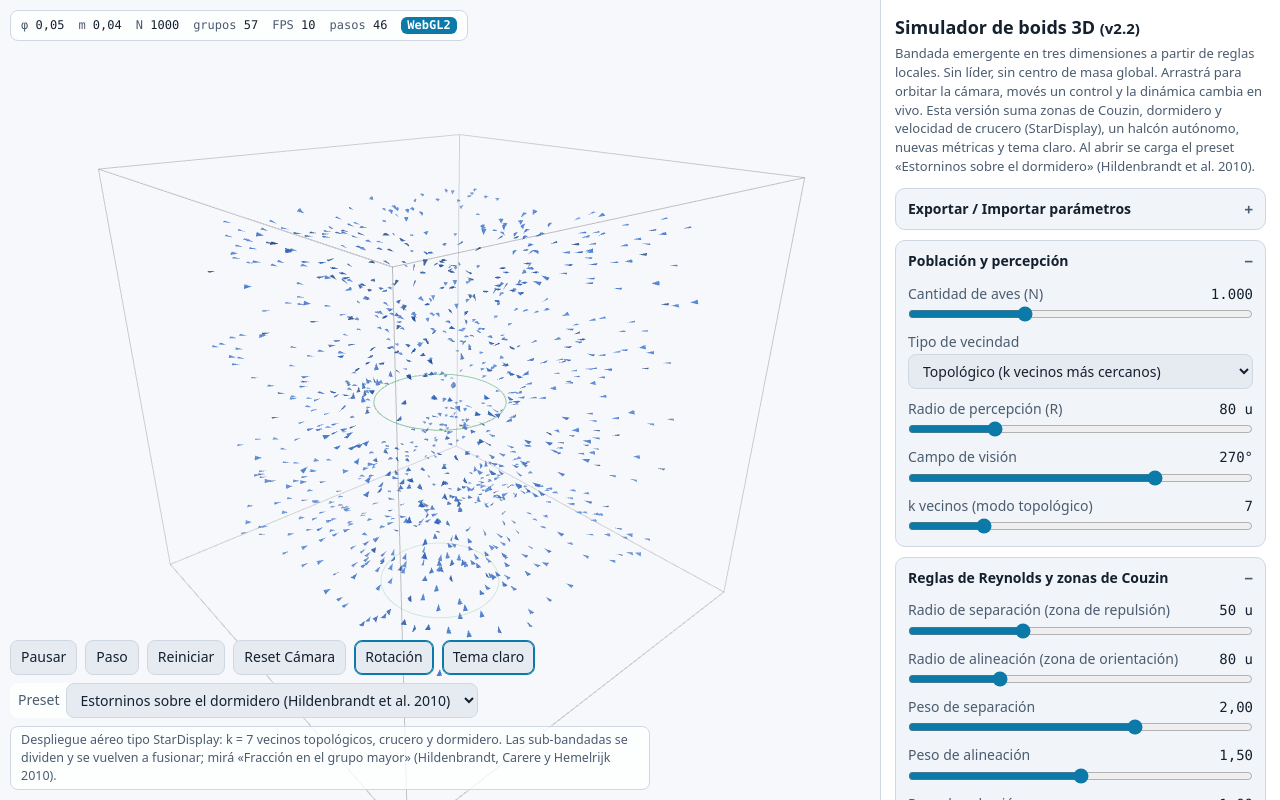
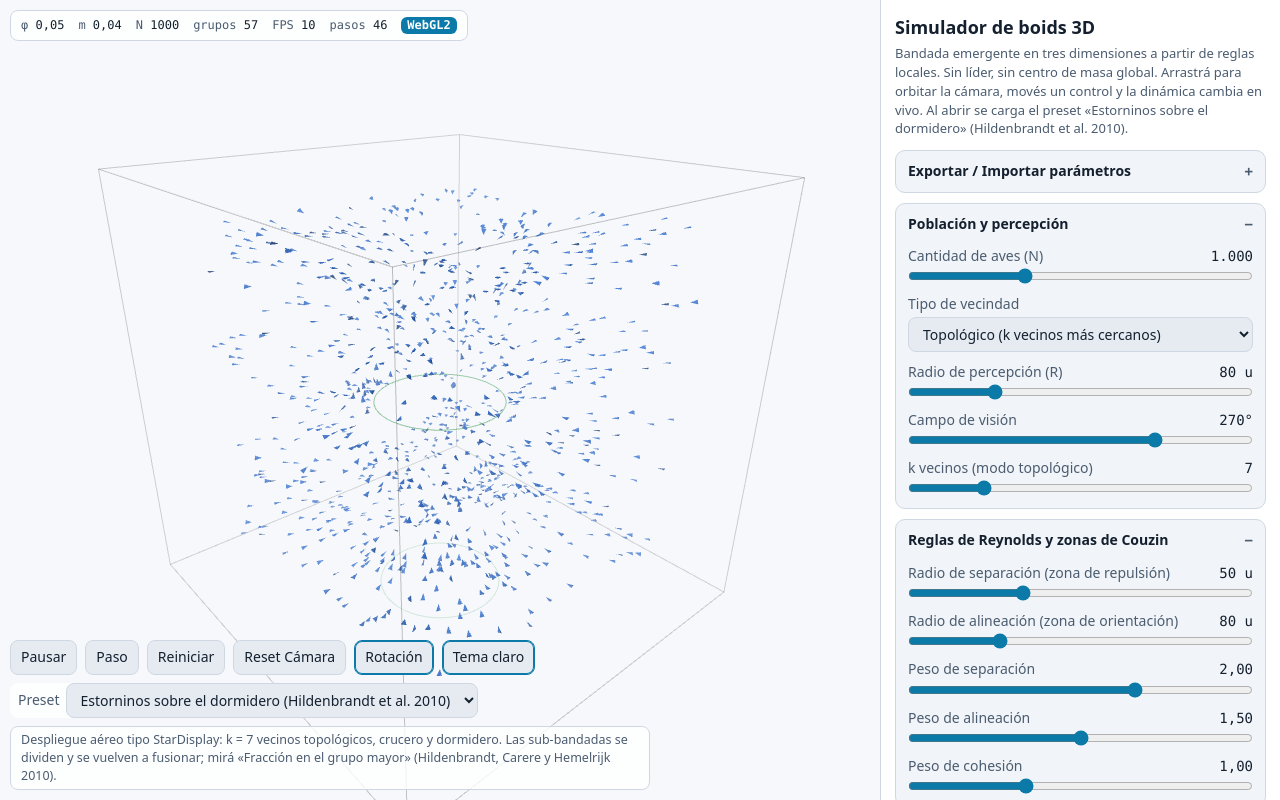
Before and after one commit to WhileTrueTry/simulador_boids, a plain HTML site: page index.html in a window 1280 px wide. Drawn offline with Linux system fonts and the light colour scheme; animation ran at ten frames a second.

Commit message:
Simplify title and header in index.html
Updated the title and header content for clarity.

```diff
--- a/index.html
+++ b/index.html
@@ -4,7 +4,7 @@
 <meta charset="utf-8">
 <meta name="viewport" content="width=device-width, initial-scale=1">
 <meta name="color-scheme" content="light">
-<title>Simulador de boids 3D (v2.2) — bandada emergente en tres dimensiones (Reynolds, Ballerini, Couzin, Vicsek, Hildenbrandt, Bialek, Storms)</title>
+<title>Simulador de boids 3D (Bandada emergente)</title>
 <style>
 :root {
   color-scheme: dark;
@@ -269,8 +269,8 @@ kbd { font-family: var(--mono); background: var(--control); border: 1px solid va
 
   <aside id="panel" class="panel" aria-label="Panel de parámetros">
     <header class="panel-cab">
-      <h1>Simulador de boids 3D <small>(v2.2)</small></h1>
-      <p>Bandada emergente en tres dimensiones a partir de reglas locales. Sin líder, sin centro de masa global. Arrastrá para orbitar la cámara, movés un control y la dinámica cambia en vivo. Esta versión suma zonas de Couzin, dormidero y velocidad de crucero (StarDisplay), un halcón autónomo, nuevas métricas y tema claro. Al abrir se carga el preset «Estorninos sobre el dormidero» (Hildenbrandt et al. 2010).</p>
+      <h1>Simulador de boids 3D</h1>
+      <p>Bandada emergente en tres dimensiones a partir de reglas locales. Sin líder, sin centro de masa global. Arrastrá para orbitar la cámara, movés un control y la dinámica cambia en vivo. Al abrir se carga el preset «Estorninos sobre el dormidero» (Hildenbrandt et al. 2010).</p>
     </header>
 
     <details id="d-io">
@@ -314,7 +314,7 @@ kbd { font-family: var(--mono); background: var(--control); border: 1px solid va
           <button id="btnCamara2" type="button" title="Vuelve la cámara a la vista inicial que encuadra toda la caja (tecla C)">Reset Cámara</button>
           <button id="btnRotacion2" type="button" aria-pressed="false" title="Detiene o reanuda el giro automático de la cámara alrededor del objetivo (tecla O)">Reanudar rotación</button>
         </div>
-        <p class="nota" id="ayuda-camara">Arrastrar: orbitar · Rueda: acercar/alejar · Shift+arrastrar o botón derecho: desplazar · Clic sin arrastrar (rol Depredador): colocar o quitar un depredador fijo · Tecla O: detener/reanudar la rotación.</p>
+        <p class="nota" id="ayuda-camara">Arrastrar: orbitar · Rueda: acercar/alejar · Shift+arrastrar o botón derecho: desplazar</p>
       </div>
     </details>
 
```
